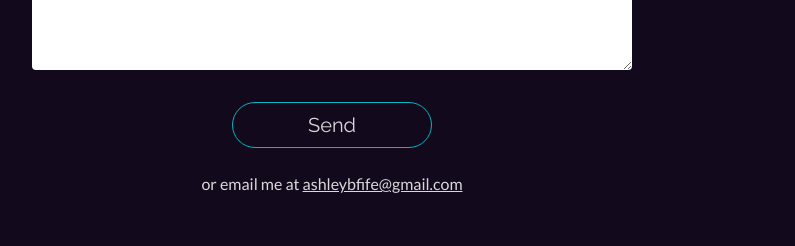
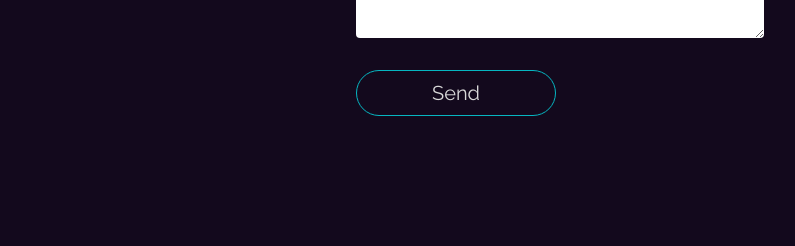
Before and after one commit to McCambley/ashley-portfolio, a Next.js app: page / in a window 1280 px wide. Shown: the part 6450-6696 px from the top of the page, without its empty margins (308-1103 px from the left). Built offline with nearby package versions, Linux system fonts and the light colour scheme; a web font is replaced by a local one.

Commit message:
Update contact form display

```diff
--- a/src/components/ContactForm.tsx
+++ b/src/components/ContactForm.tsx
@@ -55,17 +55,15 @@ function ContactForm({
 
   return (
     <section className={className} id="contact">
-      <SectionIntro
-        title="Contact Me"
-        subtitle={
-          standalone
-            ? 'Are you looking for a new designer for your team, want to collaborate on a project, or have any questions? Let me know!'
-            : ''
-        }
-      />
-      <div className="align-center mx-auto flex max-w-[864px] flex-col items-center justify-center rounded-lg p-8">
+      <SectionIntro title="Contact Me" />
+      <div className="grid gap-12 md:grid-cols-2">
+        <p className="text-2xl">
+          Are you looking for a new designer for your team, want to collaborate
+          on a project, or have any questions? Let me know!
+        </p>
+        <div className="align-center mx-auto flex w-full flex-col items-center justify-center rounded-lg">
           <form
-          className="[&_label]:text-af-light flex w-full flex-col text-2xl md:w-[600px] [&_input]:mb-4 [&_input]:rounded-sm [&_input]:p-2 [&_input]:text-af-dark [&_label]:pb-2 [&_textarea]:mb-8 [&_textarea]:rounded-sm [&_textarea]:p-2 [&_textarea]:text-af-dark"
+            className="flex w-full flex-col text-2xl md:w-full [&_input]:mb-4 [&_input]:rounded-sm [&_input]:p-2 [&_input]:text-af-dark [&_label]:pb-2 [&_label]:text-af-light [&_textarea]:mb-8 [&_textarea]:rounded-sm [&_textarea]:p-2 [&_textarea]:text-af-dark"
             onSubmit={handleSubmit}
           >
             <label htmlFor="name">Name</label>
@@ -100,18 +98,19 @@ function ContactForm({
             />
 
             <button
-            className="text-af-light m-auto mb-6 flex w-[200px] justify-center rounded-full px-7 py-2 text-center font-heading text-lg transition-opacity hover:opacity-70"
+              className="flex w-[200px] justify-center rounded-full px-7 py-2 text-center font-heading text-lg text-af-light transition-opacity hover:opacity-70"
               type="submit"
             >
               Send
             </button>
-          <p className="text-af-light-unset contact-form-backup-link">
+            {/* <p className="text-af-light-unset contact-form-backup-link">
                 or email me at{' '}
                 <a href="mailto:ashleybfife@gmail.com" className="underline">
                   ashleybfife@gmail.com
                 </a>
-          </p>
+              </p> */}
           </form>
+        </div>
       </div>
     </section>
   );
```
Lines whose indentation alone changed are shown as unchanged.
